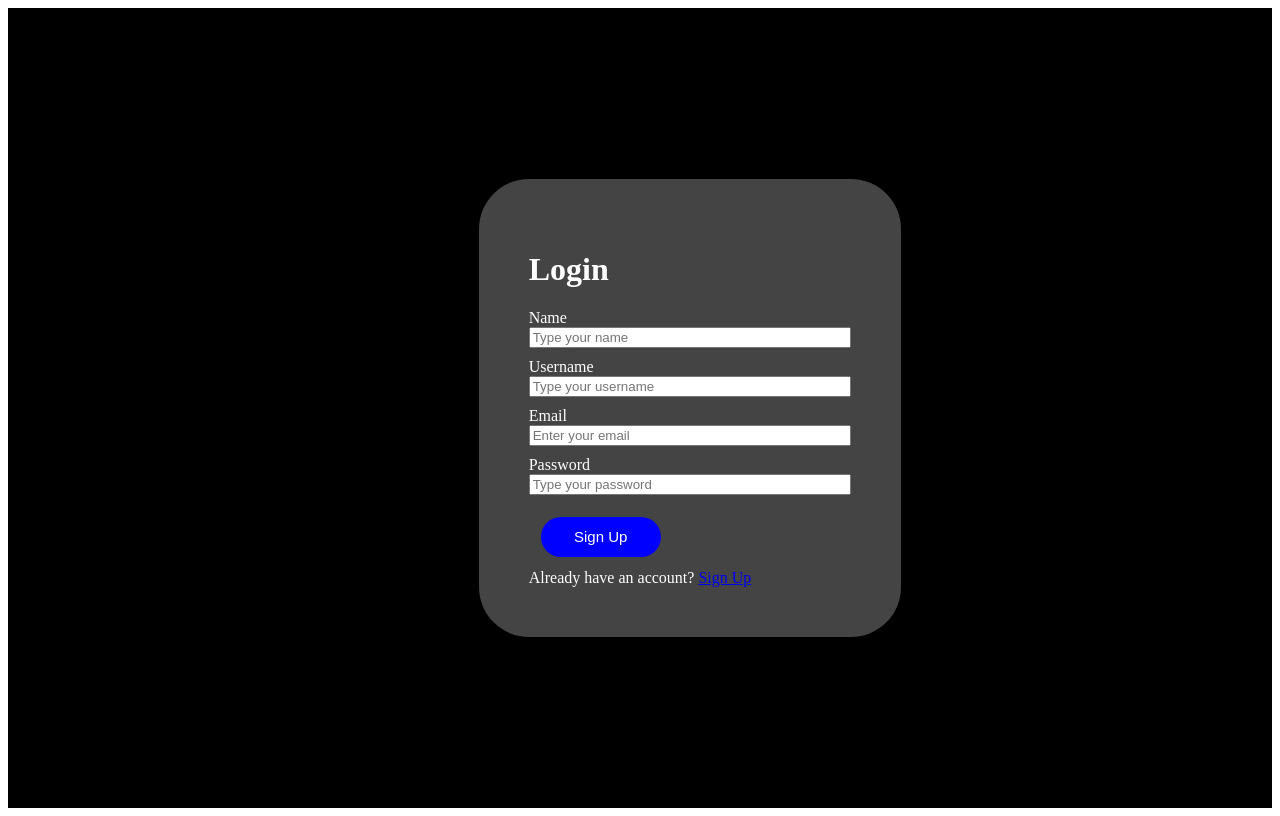
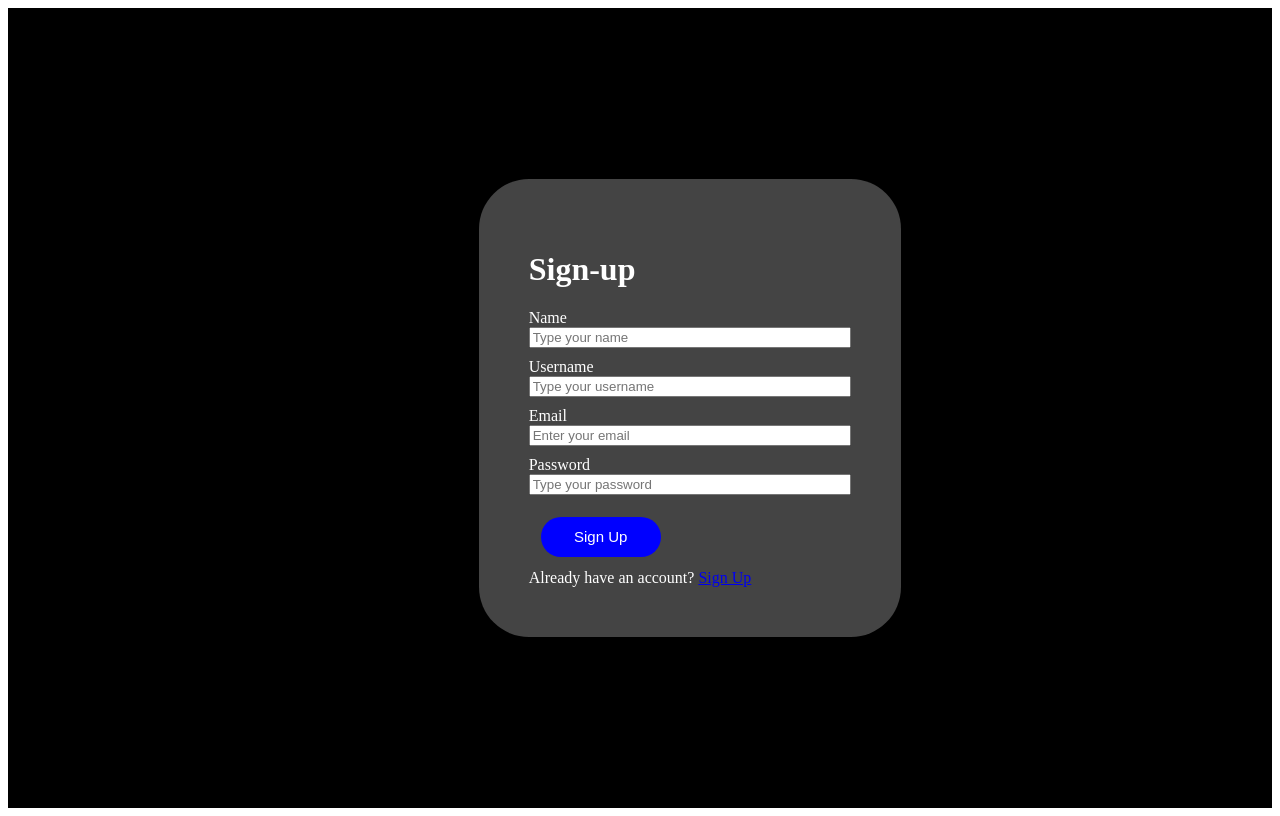
Before and after one commit to omphilejmatsobe/VirtualBar, a Flask app: page /signup in a window 1280 px wide. Run offline with Flask 3, Linux system fonts and the light colour scheme.

Commit message:
Style update

```diff
--- a/templates/login/recover.html
+++ b/templates/login/recover.html
@@ -2,7 +2,7 @@
 {% block main %}
 	<form>
 		<span>
-			<h1>Login</h1>
+			<h1>Recover Password</h1>
 		</span>
 		<div data-validate = "Email is required">
 			<span>Username</span>
--- a/templates/login/signup.html
+++ b/templates/login/signup.html
@@ -2,7 +2,7 @@
 {% block main%}
 	<form action="/signup" method="POST">
 		<span>
-			<h1>Login</h1>
+			<h1>Sign-up</h1>
 		</span>
         <div class="data-input" data-validate = "Username is required">
             <span>Name</span>
```
